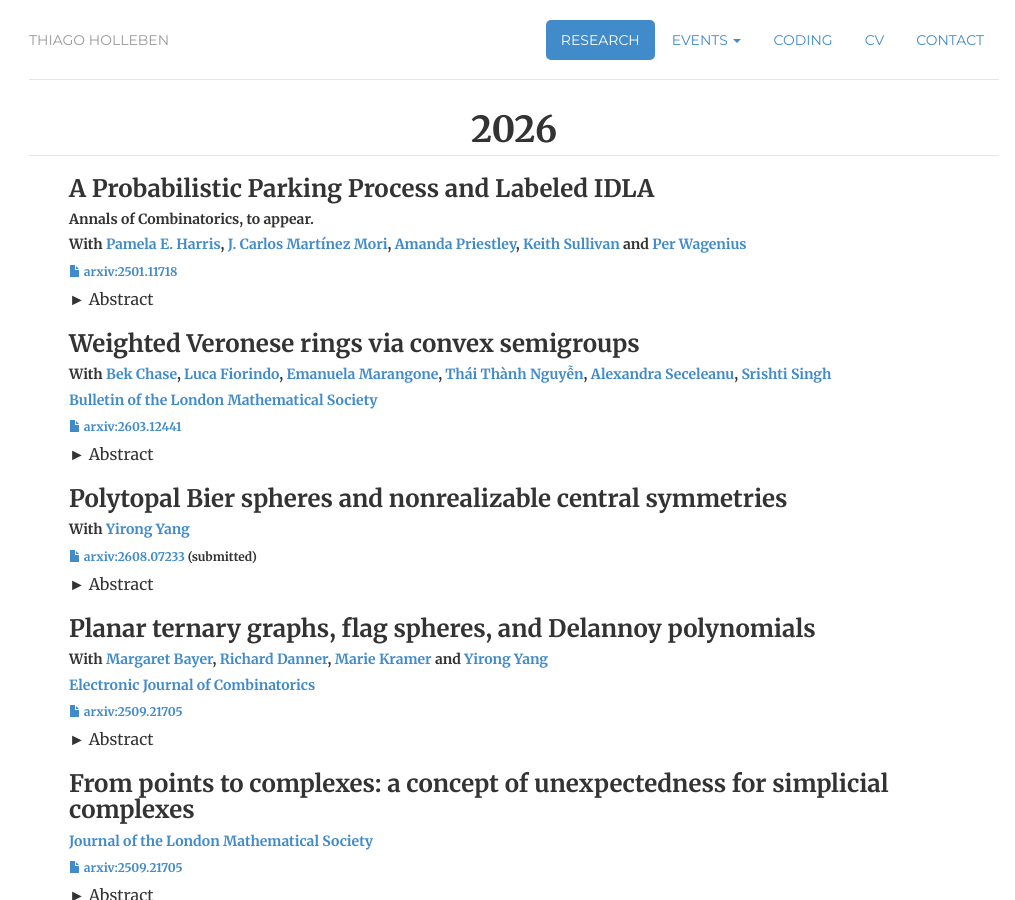
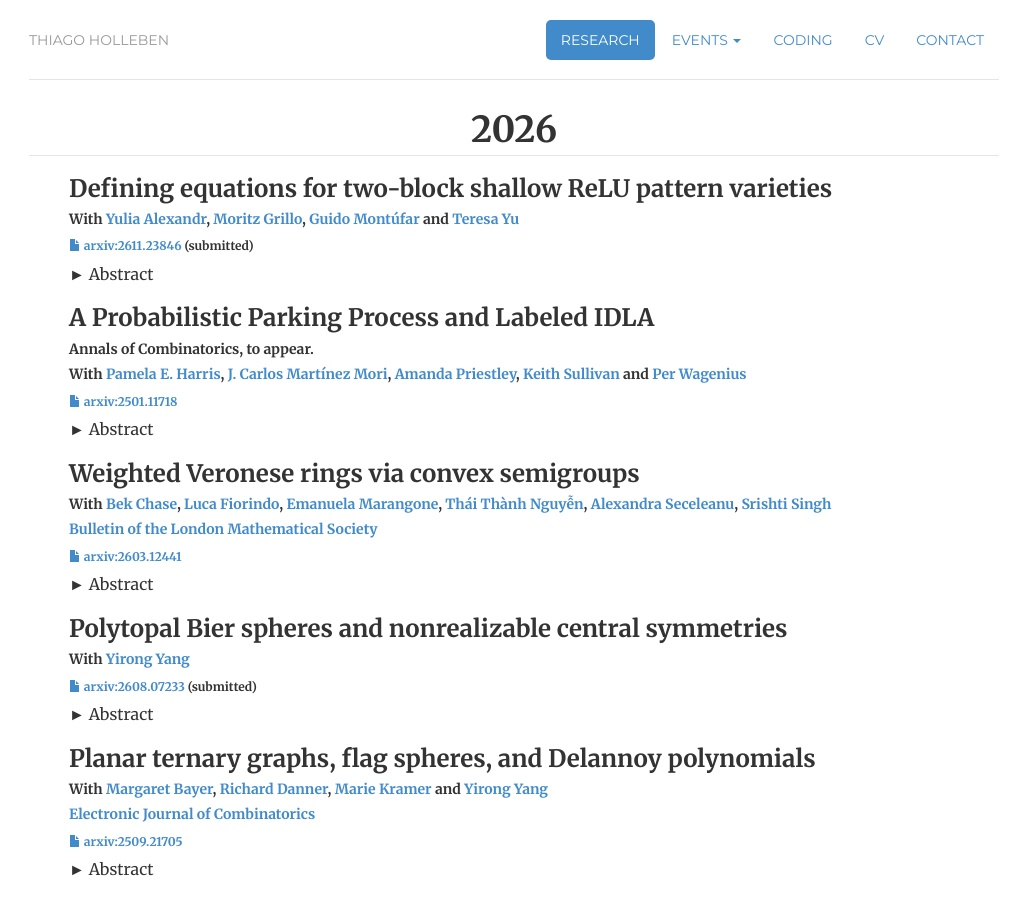
Before and after one commit to hollebenthiago/hollebenthiago.github.io, a Jekyll site: the page built from research/index.html, in a window 1280 px wide and 900 px high. Shown: the whole window, without its empty margins (126-1141 px from the left). Built offline with Jekyll 4.4.1, drawn with Linux system fonts in a browser that asks for light colours.

Commit message:
relu paper

```diff
--- a/research/index.html
+++ b/research/index.html
@@ -18,6 +18,25 @@ description: Thiago Holleben is a PhD candidate at Dalhousie University.
 
         <div class="paper-list">
             <ul>
+                <li class="paper">
+                    <h3>
+                        Defining equations for two-block shallow ReLU pattern varieties
+                    </h3>
+                    <h5>
+                        With <a href="https://yuliaalexandr.github.io/">Yulia Alexandr</a>, <a href="https://moritzgrillo.gitlab.io/">Moritz Grillo</a>, <a href="https://personal-homepages.mis.mpg.de/montufar/">Guido Montúfar</a> and <a href="https://sites.google.com/view/teresayu">Teresa Yu</a>
+                    </h5>
+                    <h6><a href="https://arxiv.org/abs/2611.23846"><i class="glyphicon glyphicon-file"></i> arxiv:2611.23846</a> (submitted)</h6>
+                    <details class="styled">
+                        <summary>
+                            Abstract
+                        </summary>
+                        <div>
+                            <p>
+                                We give a complete algebraic characterization of two-block shallow ReLU pattern varieties. We show that the determinantal equations arising from rank constraints imposed by the activation patterns generate the defining ideals, thereby proving a conjecture of Alexandr–Montúfar. The set-theoretic proof uses a characterization of orbit closures of matrix pencils in terms of the Kronecker canonical form.
+                            </p>
+                        </div>
+                    </details>
+                </li>
                 <li class="paper">
                     <h3>
                         A Probabilistic Parking Process and Labeled IDLA
```
Also changed, not shown: 5 other files.
